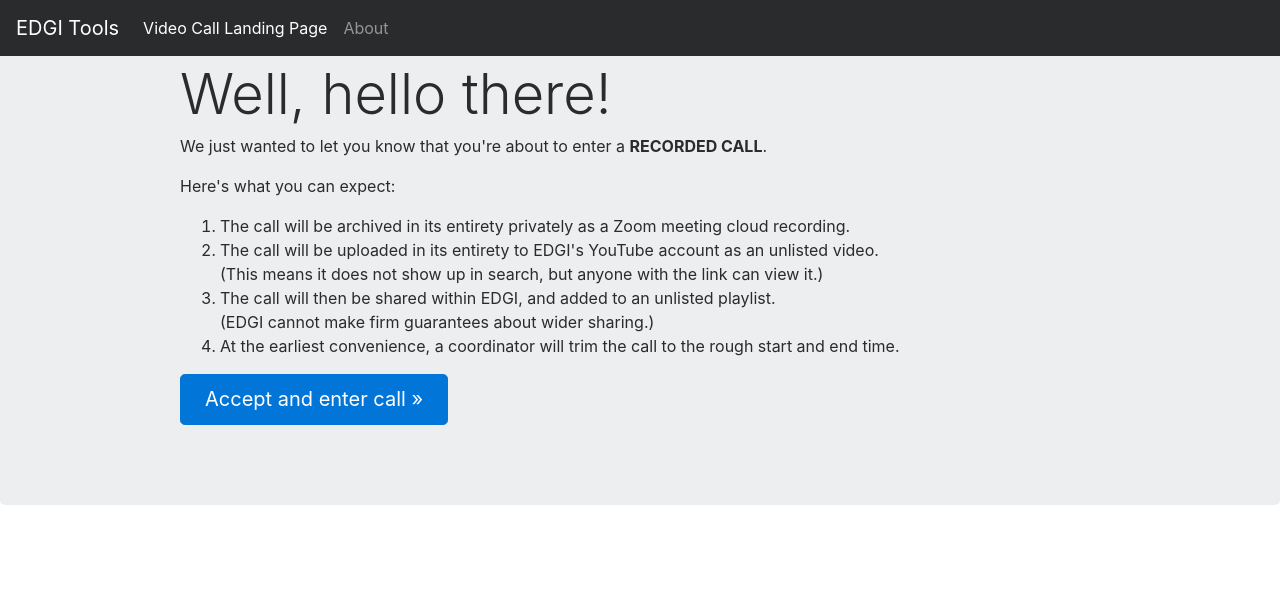
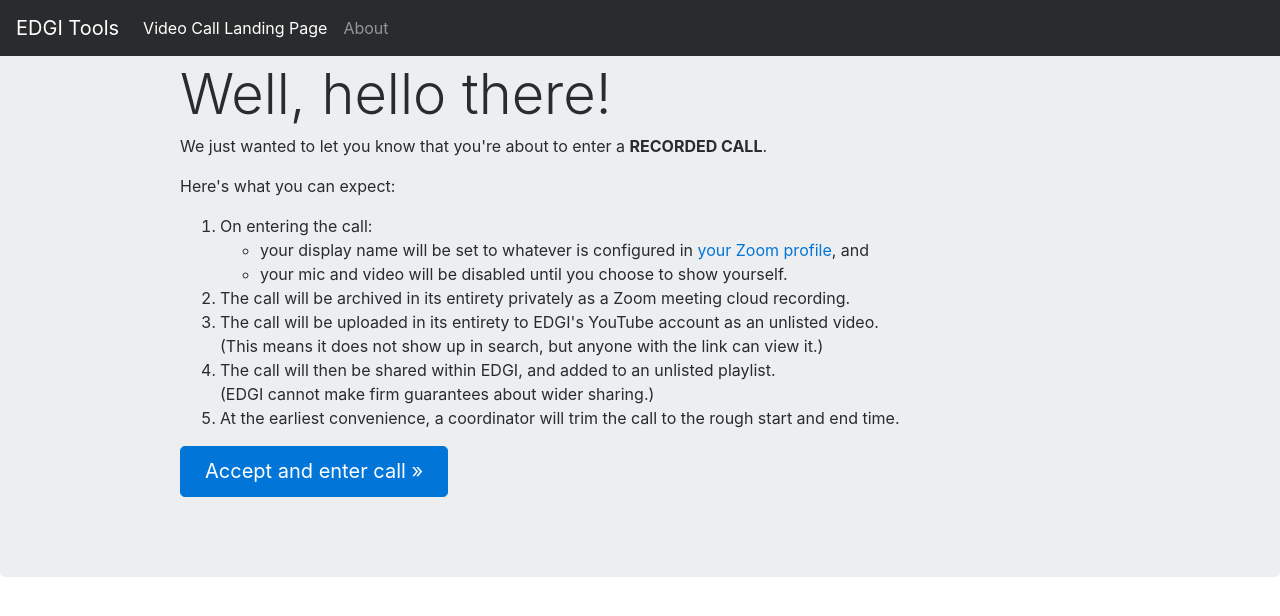
Before and after one commit to edgi-govdata-archiving/video-call-landing-page, a Flask app: page /1 in a window 1280 px wide. Shown: the top 616 px of the page. Run offline with Flask 2, Linux system fonts and the light colour scheme; some libraries are stand-ins or nearby versions.

Commit message:
Added clarity on where your display name comes from.

```diff
--- a/templates/landing-page.html
+++ b/templates/landing-page.html
@@ -31,6 +31,12 @@
           <p>
             Here's what you can expect:
             <ol>
+              <li>On entering the call:
+                <ul>
+                  <li>your display name will be set to whatever is configured in <a href="https://zoom.us/profile">your Zoom profile</a>, and</li>
+                  <li>your mic and video will be disabled until you choose to show yourself.</li>
+                </ul>
+              </li>
               <li>The call will be archived in its entirety privately as a Zoom meeting cloud recording.</li>
               <li>The call will be uploaded in its entirety to EDGI's YouTube account as an unlisted video. <br />
               (This means it does not show up in search, but anyone with the link can view it.)</li>
```
